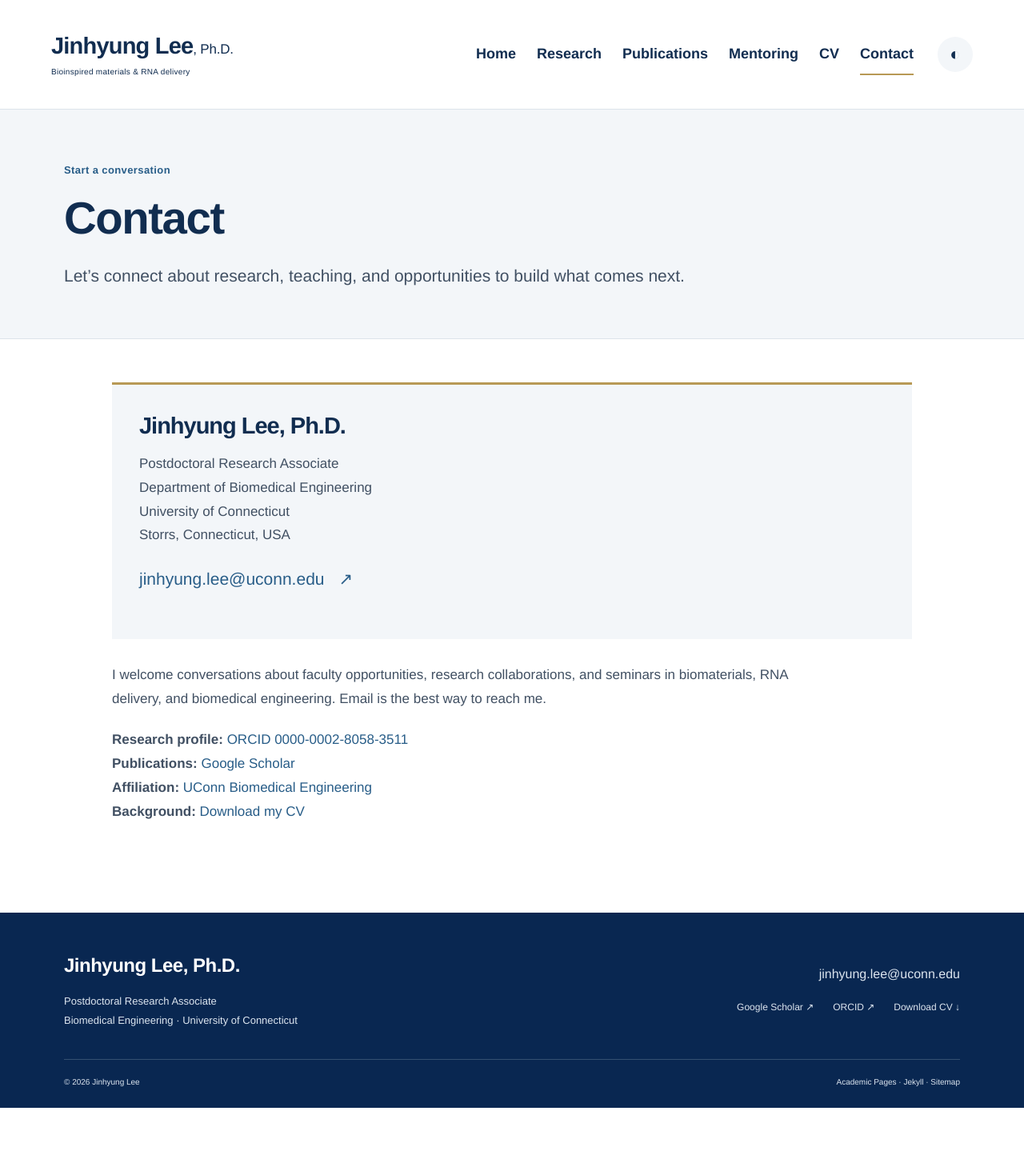
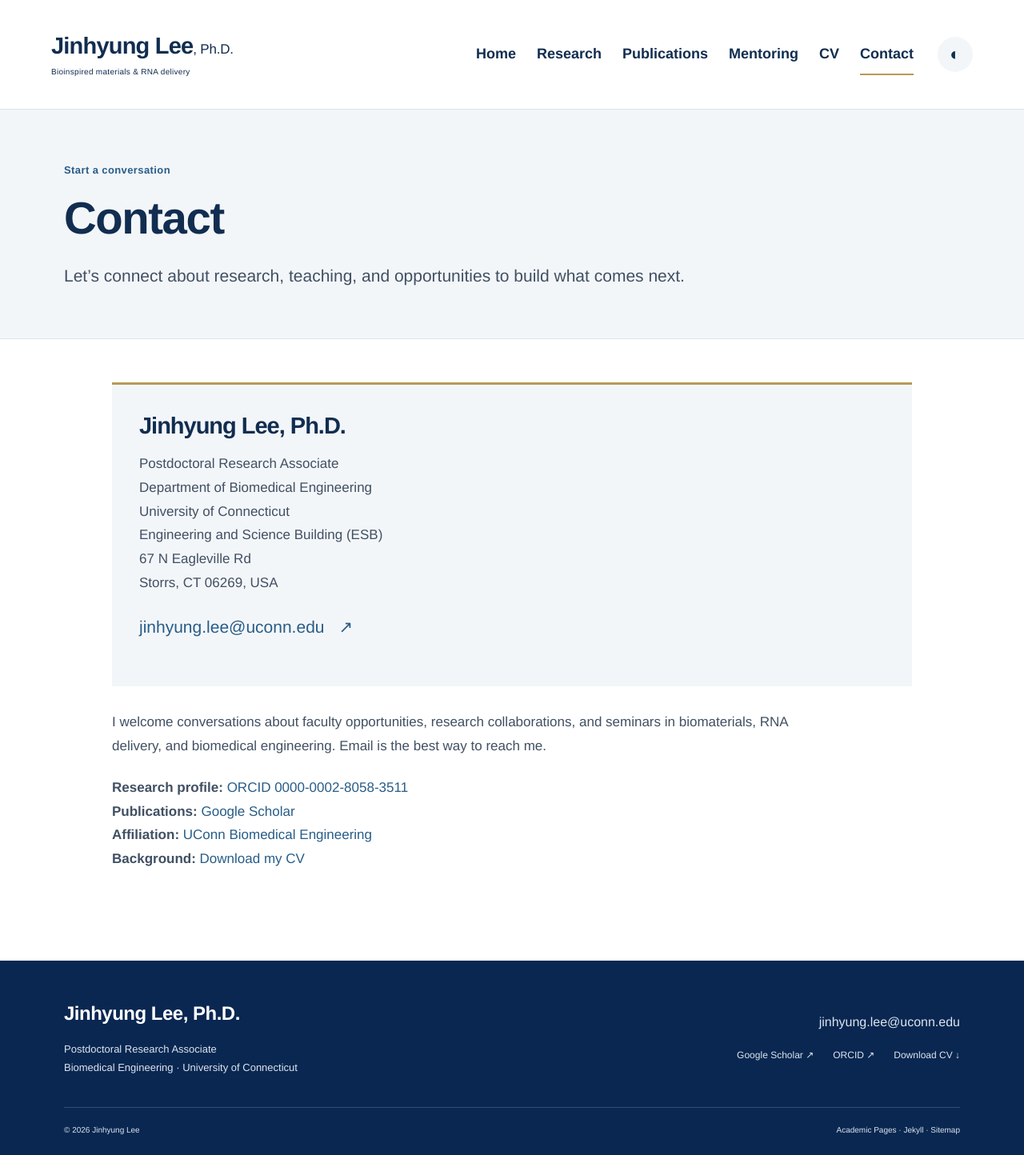
Before and after one commit to biojhleena-glitch/biojhleena-glitch.github.io, a Jekyll site: the page built from _pages/contact.md, in a window 1280 px wide. Shown: the whole page at 80% size. Built offline with Jekyll 4.4.1, drawn with Linux system fonts in a browser that asks for light colours; before the commit the page ends 1385 px from its top, so only the background shows below that.

Commit message:
Add the ESB work address to the Contact page

```diff
--- a/_pages/contact.md
+++ b/_pages/contact.md
@@ -11,7 +11,9 @@ intro: Let’s connect about research, teaching, and opportunities to build what
 Postdoctoral Research Associate
 Department of Biomedical Engineering
 University of Connecticut
-Storrs, Connecticut, USA
+Engineering and Science Building (ESB)<br>
+67 N Eagleville Rd<br>
+Storrs, CT 06269, USA
 
 <a class="contact-email" href="mailto:jinhyung.lee@uconn.edu">jinhyung.lee@uconn.edu <span aria-hidden="true">↗</span></a>
 </div>
```
